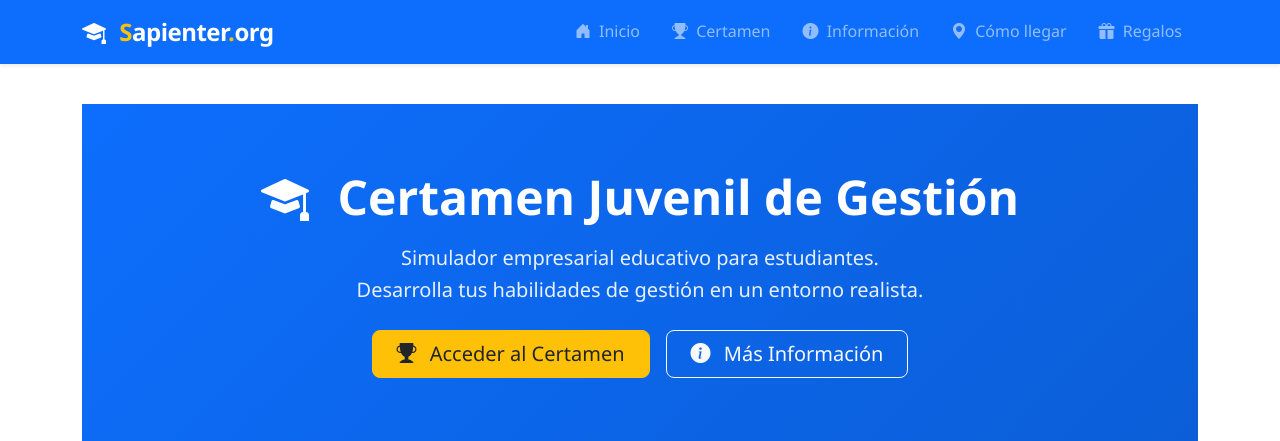
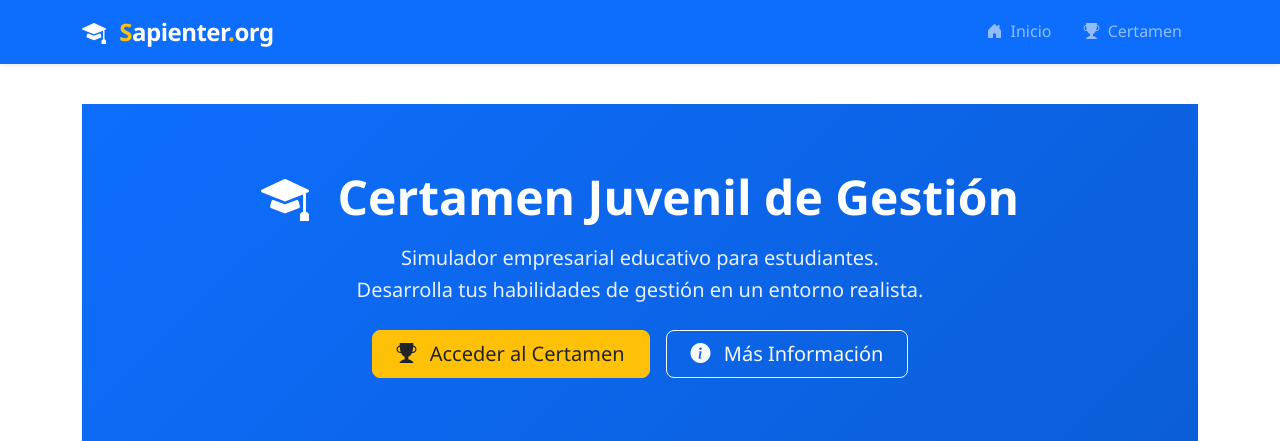
Before and after one commit to NicoSamBaricode/proyectoDamian, a PHP site: page / in a window 1280 px wide. Shown: the top 441 px of the page. Run offline with PHP 8.4, Linux system fonts and the light colour scheme.

Commit message:
fix: remove nav links to deleted pages (informacion, comollegar, regalos)

```diff
--- a/public_html/layouts/footer.php
+++ b/public_html/layouts/footer.php
@@ -17,8 +17,6 @@
                     <ul class="list-unstyled">
                         <li><a href="/index.php" class="text-muted text-decoration-none"><i class="bi bi-chevron-right me-1"></i> Inicio</a></li>
                         <li><a href="/ingreso_certamen.php" class="text-muted text-decoration-none"><i class="bi bi-chevron-right me-1"></i> Acceso al Certamen</a></li>
-                        <li><a href="/informacion.html" class="text-muted text-decoration-none"><i class="bi bi-chevron-right me-1"></i> Información</a></li>
-                        <li><a href="/comollegar.html" class="text-muted text-decoration-none"><i class="bi bi-chevron-right me-1"></i> Cómo Llegar</a></li>
                     </ul>
                 </div>
                 <div class="col-md-4">
--- a/public_html/layouts/header.php
+++ b/public_html/layouts/header.php
@@ -37,15 +37,6 @@
                     <li class="nav-item">
                         <a class="nav-link" href="/ingreso_certamen.php"><i class="bi bi-trophy-fill me-1"></i> Certamen</a>
                     </li>
-                    <li class="nav-item">
-                        <a class="nav-link" href="/informacion.html"><i class="bi bi-info-circle-fill me-1"></i> Información</a>
-                    </li>
-                    <li class="nav-item">
-                        <a class="nav-link" href="/comollegar.html"><i class="bi bi-geo-alt-fill me-1"></i> Cómo llegar</a>
-                    </li>
-                    <li class="nav-item">
-                        <a class="nav-link" href="/regalos.html"><i class="bi bi-gift-fill me-1"></i> Regalos</a>
-                    </li>
                 </ul>
             </div>
         </div>
```
